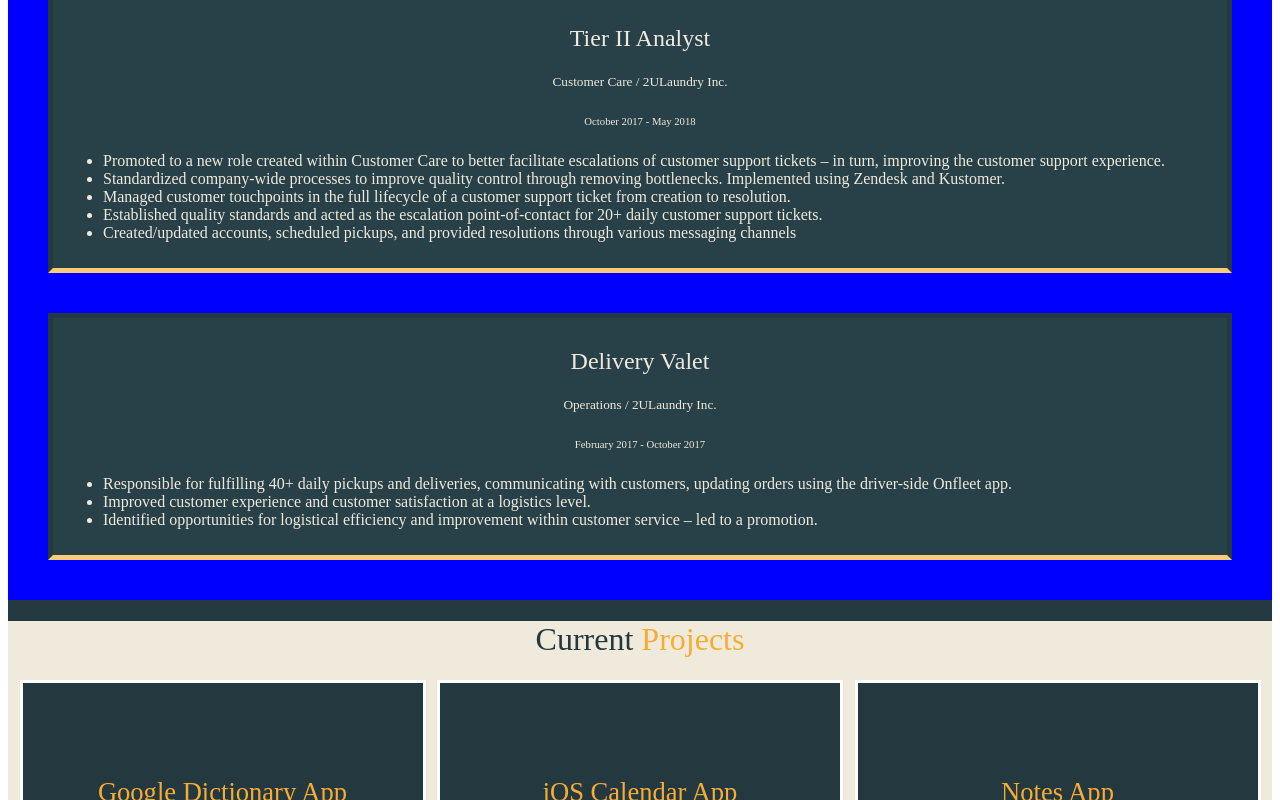
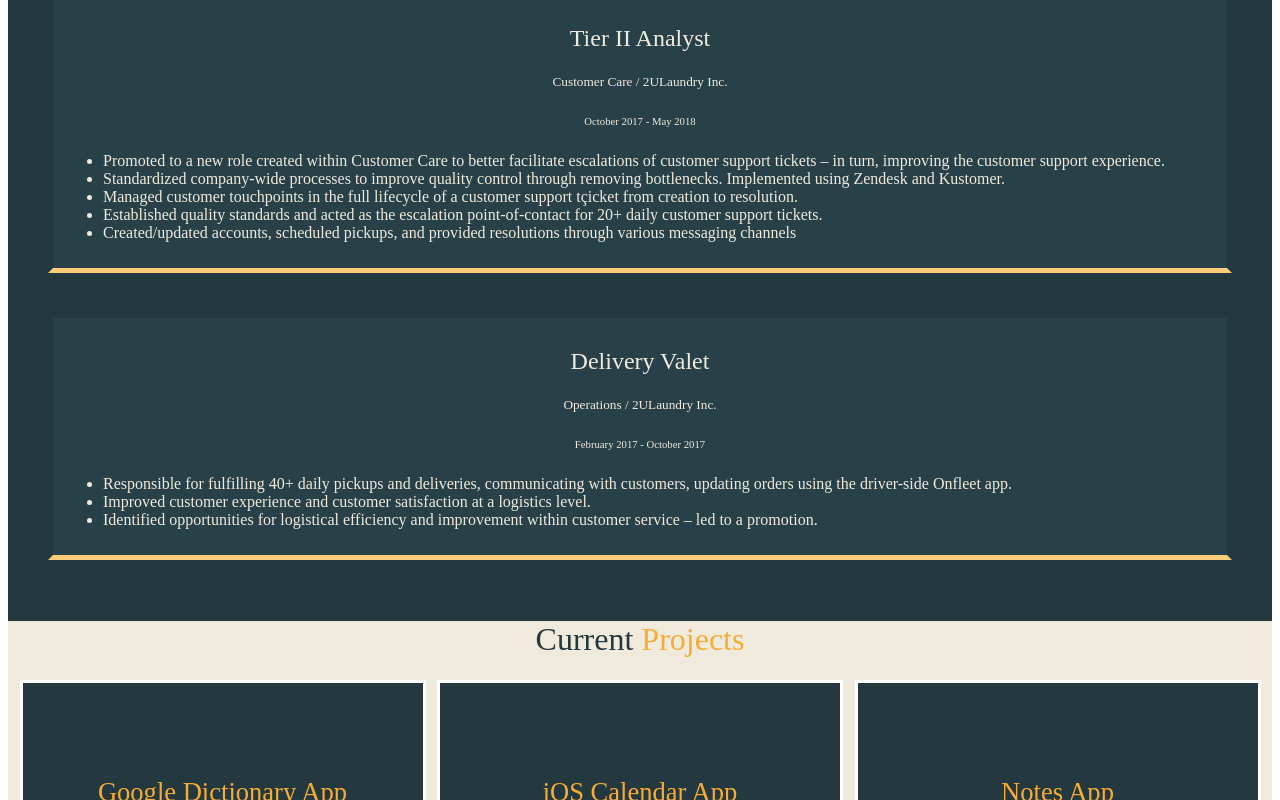
Before and after one commit to lflint07/new_website, a React (Create React App) app: page / in a window 1280 px wide. Shown: the part 1730-2530 px from the top of the page. Built offline with nearby package versions, Linux system fonts and the light colour scheme.

Commit message:
deleted blue background

```diff
--- a/src/components/Experience.js
+++ b/src/components/Experience.js
@@ -99,7 +99,7 @@ function Experience() {
                 </li>
                 <li>
                   Managed customer touchpoints in the full lifecycle of a
-                  customer support ticket from creation to resolution.
+                  customer support tçicket from creation to resolution.
                 </li>
                 <li>
                   Established quality standards and acted as the escalation
--- a/src/scss/index.scss
+++ b/src/scss/index.scss
@@ -148,7 +148,6 @@ a {
   .experience-container {
     display: flex;
     flex-direction: column;
-    background-color: blue;
   }
   .job-experience {
     display: flex;
```
